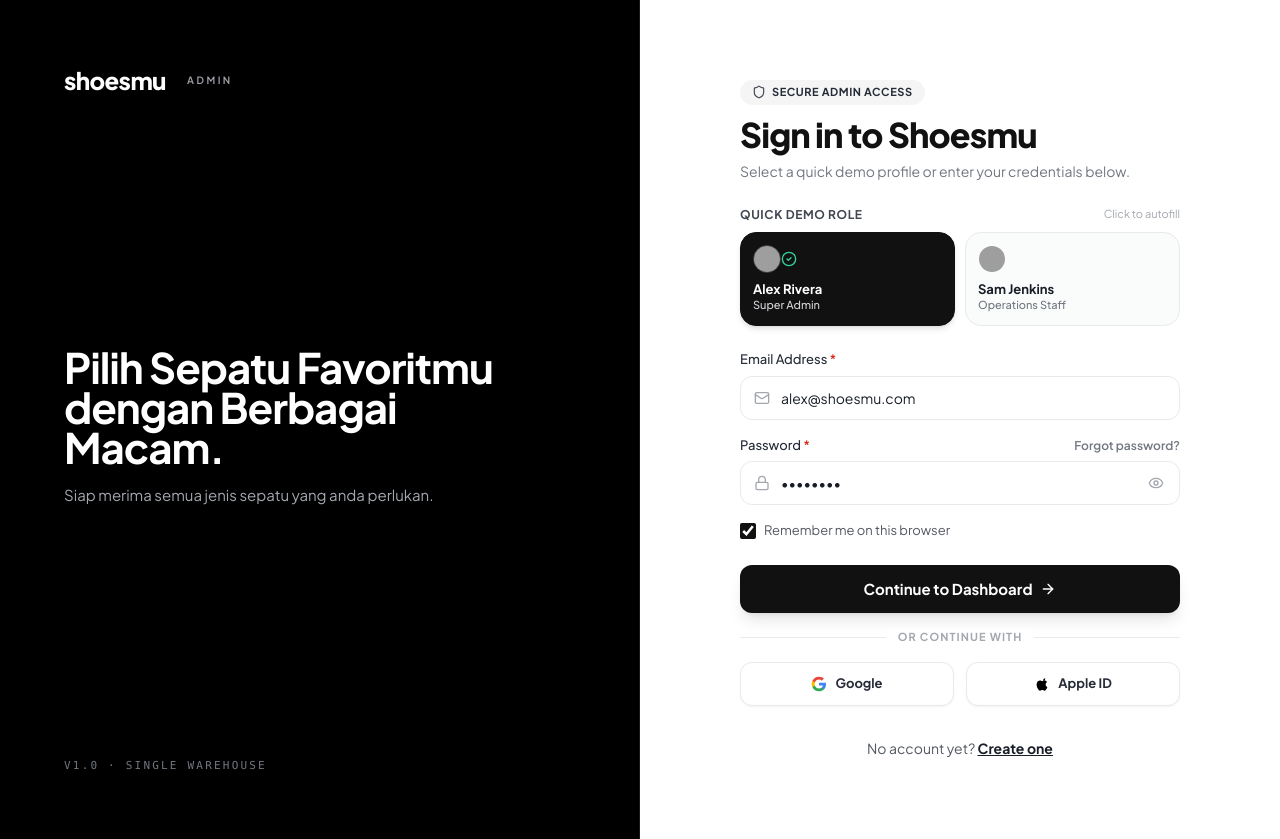
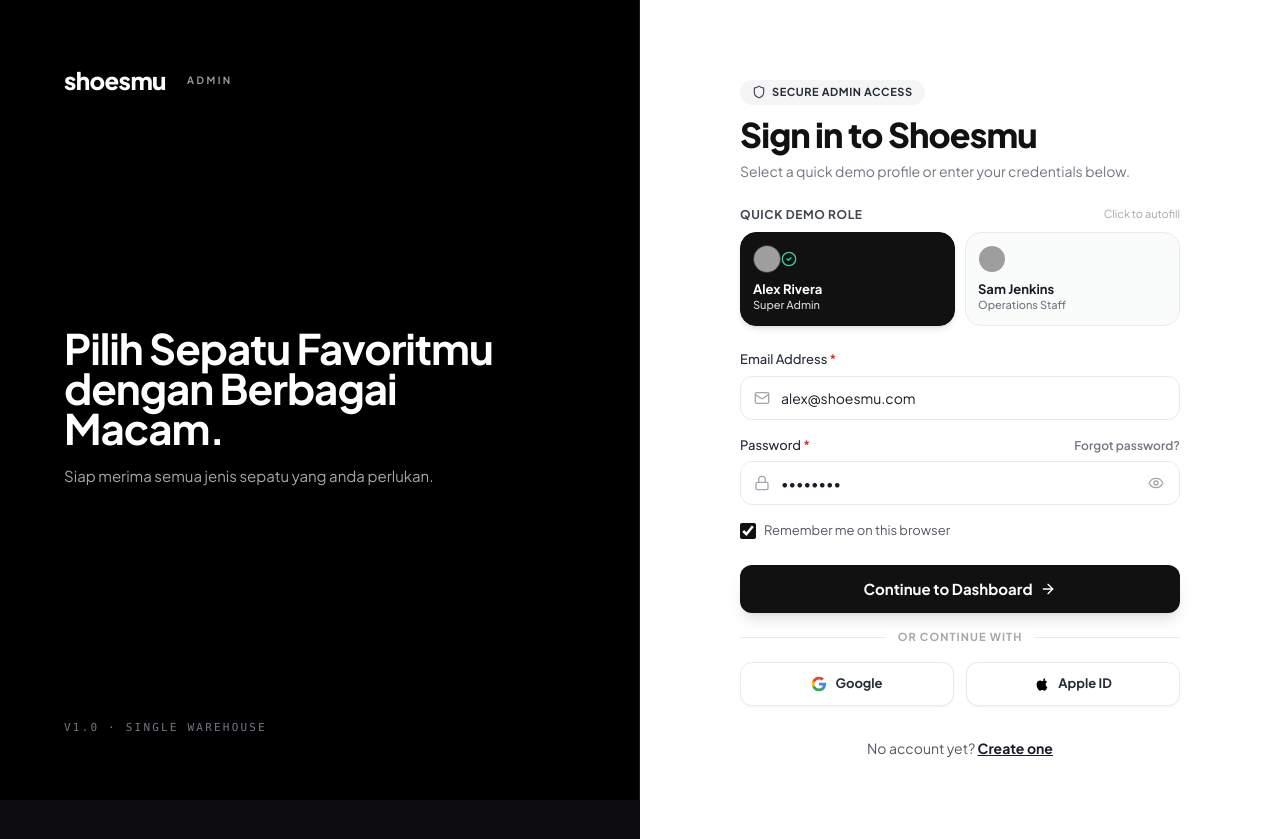
Before and after one commit to rassendryavs-eng/shoesmu, a React (Vite) app: page /login in a window 1280 px wide. Built offline with nearby package versions, Linux system fonts and the light colour scheme; grey boxes are pictures that could not be loaded.

Commit message:
fix: lock left brand hero column position to prevent shifting when login error notification appears

```diff
--- a/src/pages/LoginPage.jsx
+++ b/src/pages/LoginPage.jsx
@@ -77,9 +77,9 @@ export const LoginPage = () => {
   return (
     <div className="min-h-screen w-full flex flex-col lg:flex-row font-sans selection:bg-ink selection:text-white bg-[#0D0D11]">
       {/* ========================================================================= */}
-      {/* LEFT COLUMN — Clean Minimal Editorial Brand Hero */}
+      {/* LEFT COLUMN — Clean Minimal Editorial Brand Hero (Locked Position)        */}
       {/* ========================================================================= */}
-      <div className="w-full lg:w-1/2 bg-black text-white p-8 sm:p-12 lg:p-16 flex flex-col justify-between min-h-[420px] lg:min-h-screen relative overflow-hidden border-b lg:border-b-0 lg:border-r border-white/10">
+      <div className="w-full lg:w-1/2 lg:h-screen lg:sticky lg:top-0 bg-black text-white p-8 sm:p-12 lg:p-16 flex flex-col justify-between min-h-[420px] relative overflow-hidden shrink-0 border-b lg:border-b-0 lg:border-r border-white/10 select-none">
         {/* Top Header / Brand Logo */}
         <Link to="/" className="flex items-center gap-2 z-10 group w-fit">
           <span className="font-extrabold text-2xl tracking-tight text-white font-sans lowercase">
--- a/src/pages/RegisterPage.jsx
+++ b/src/pages/RegisterPage.jsx
@@ -54,9 +54,9 @@ export const RegisterPage = () => {
   return (
     <div className="min-h-screen w-full flex flex-col lg:flex-row font-sans selection:bg-ink selection:text-white bg-[#0D0D11]">
       {/* ========================================================================= */}
-      {/* LEFT COLUMN — Clean Minimal Editorial Brand Hero */}
+      {/* LEFT COLUMN — Clean Minimal Editorial Brand Hero (Locked Position)        */}
       {/* ========================================================================= */}
-      <div className="w-full lg:w-1/2 bg-black text-white p-8 sm:p-12 lg:p-16 flex flex-col justify-between min-h-[420px] lg:min-h-screen relative overflow-hidden border-b lg:border-b-0 lg:border-r border-white/10">
+      <div className="w-full lg:w-1/2 lg:h-screen lg:sticky lg:top-0 bg-black text-white p-8 sm:p-12 lg:p-16 flex flex-col justify-between min-h-[420px] relative overflow-hidden shrink-0 border-b lg:border-b-0 lg:border-r border-white/10 select-none">
         {/* Top Header / Brand Logo */}
         <Link to="/" className="flex items-center gap-2 z-10 group w-fit">
           <span className="font-extrabold text-2xl tracking-tight text-white font-sans lowercase">
```
